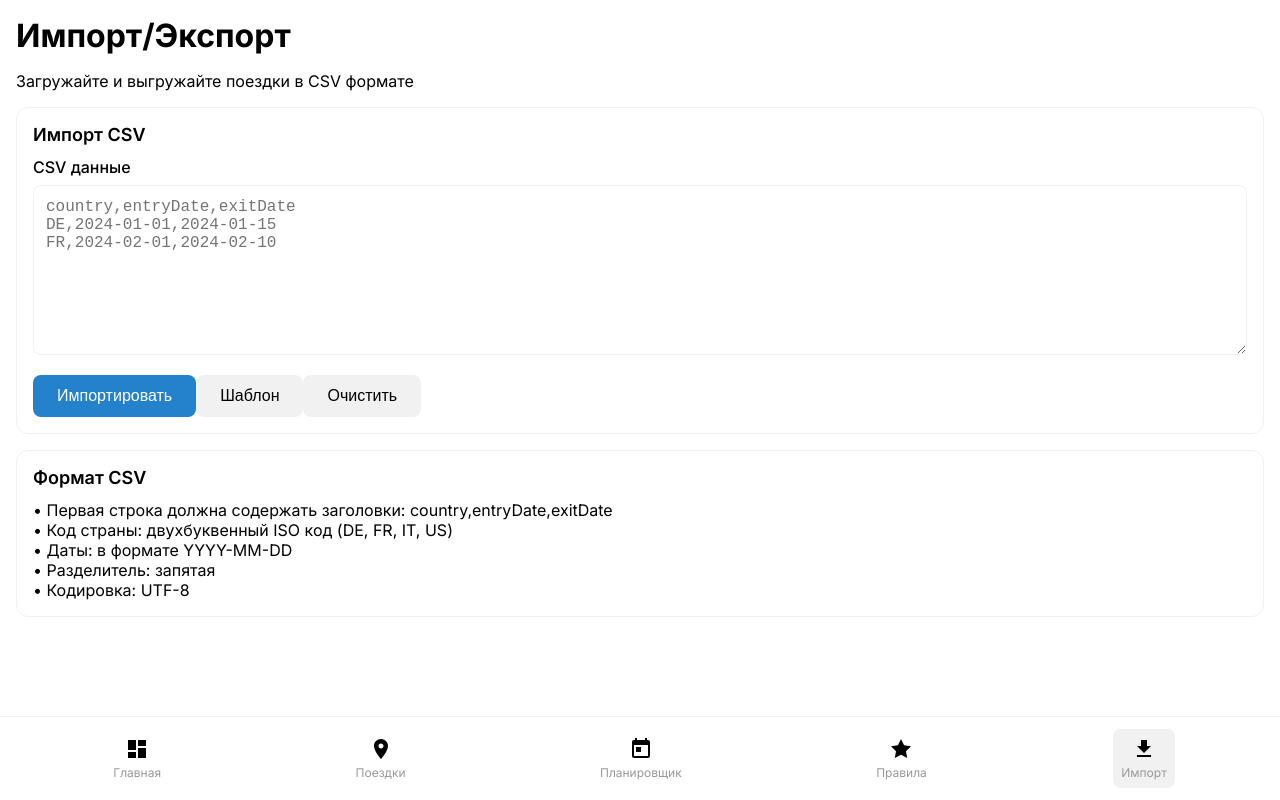
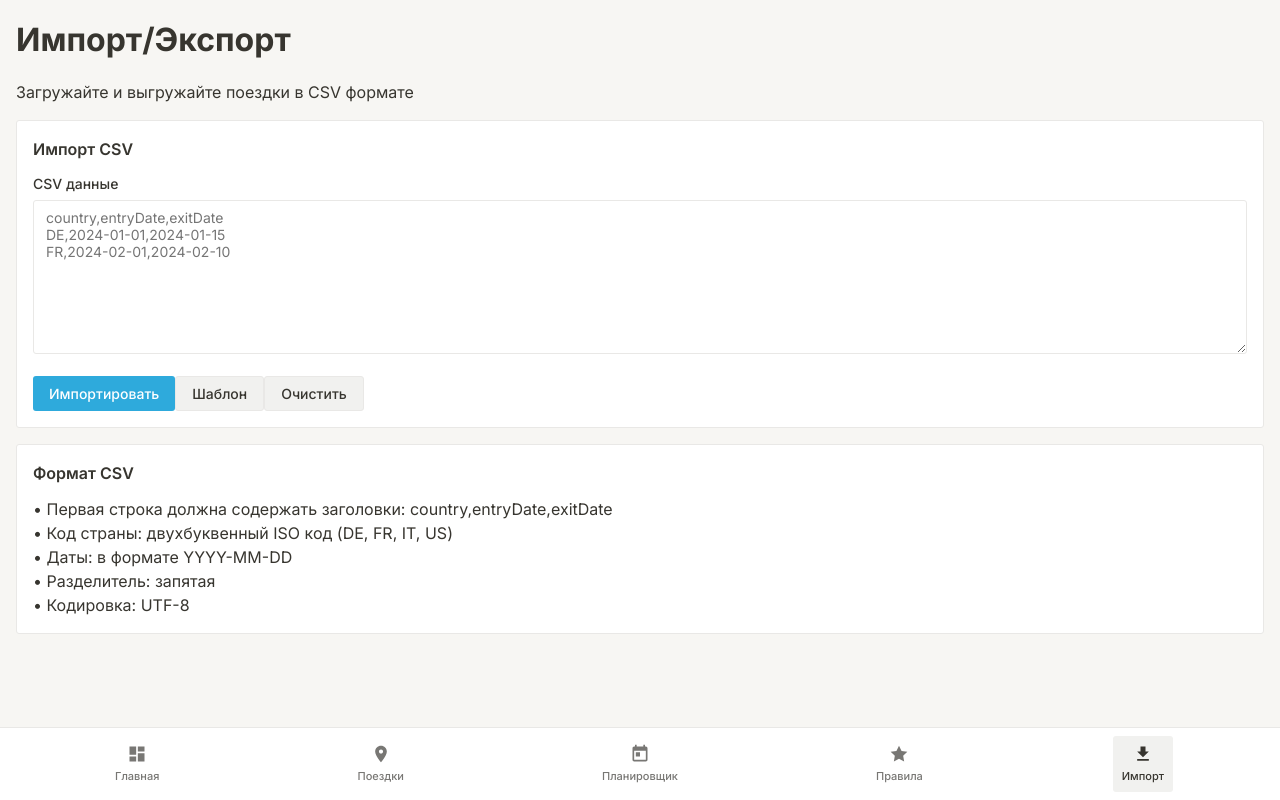
Before and after one commit to timatsusima/nomaddays, a Next.js app: page /import in a window 1280 px wide. Built offline with nearby package versions, Linux system fonts and the light colour scheme.

Commit message:
Complete Notion-style redesign: light theme, minimal colors, compact CountrySelector

```diff
--- a/app/globals.css
+++ b/app/globals.css
@@ -3,13 +3,17 @@
 @tailwind utilities;
 
 :root {
-  --tg-theme-bg-color: #ffffff;
-  --tg-theme-text-color: #000000;
-  --tg-theme-hint-color: #999999;
-  --tg-theme-link-color: #2481cc;
-  --tg-theme-button-color: #2481cc;
-  --tg-theme-button-text-color: #ffffff;
-  --tg-theme-secondary-bg-color: #f1f1f1;
+  /* Notion-стиль цвета */
+  --notion-bg: #ffffff;
+  --notion-surface: #f7f6f3;
+  --notion-text: #37352f;
+  --notion-text-secondary: #787774;
+  --notion-border: #e9e8e6;
+  --notion-hover: #f1f1ef;
+  --notion-blue: #2eaadc;
+  --notion-blue-hover: #1ea7d4;
+  --notion-gray: #9b9a97;
+  --notion-gray-light: #f1f1ef;
 }
 
 * {
@@ -22,25 +26,26 @@ html,
 body {
   max-width: 100vw;
   overflow-x: hidden;
-  background-color: var(--tg-theme-bg-color);
-  color: var(--tg-theme-text-color);
+  background-color: var(--notion-bg);
+  color: var(--notion-text);
   font-family: -apple-system, BlinkMacSystemFont, 'Segoe UI', 'Roboto', 'Oxygen',
     'Ubuntu', 'Cantarell', 'Fira Sans', 'Droid Sans', 'Helvetica Neue',
     sans-serif;
-  /* Не даём iOS самовольно масштабировать текст */
   -webkit-text-size-adjust: 100%;
   text-size-adjust: 100%;
+  line-height: 1.5;
 }
 
-/* Сбрасываем нативные стили форм на iOS/Safari/Telegram */
+/* Сброс нативных стилей форм */
 button, input, select, textarea {
   -webkit-appearance: none;
   appearance: none;
   background: none;
   border-radius: 0;
+  font-family: inherit;
 }
 
-/* Убираем авто-увеличение размеров инпутов на iOS при фокусе */
+/* Фикс для iOS */
 input, select, textarea {
   font-size: 16px;
 }
@@ -48,6 +53,7 @@ input, select, textarea {
 body {
   padding: 16px;
   padding-bottom: 100px;
+  background-color: var(--notion-surface);
 }
 
 a {
@@ -55,122 +61,92 @@ a {
   text-decoration: none;
 }
 
-/* Telegram WebApp стили */
-.tg-webapp {
-  background-color: var(--tg-theme-bg-color);
-  color: var(--tg-theme-text-color);
+/* Notion-стиль кнопки */
+.btn {
+  background-color: var(--notion-blue);
+  color: white;
+  border: none;
+  border-radius: 3px;
+  padding: 8px 16px;
+  font-size: 14px;
+  font-weight: 500;
+  cursor: pointer;
+  transition: background-color 0.2s;
+  display: inline-flex;
+  align-items: center;
+  justify-content: center;
+  min-height: 32px;
 }
 
-/* Навигация */
-.nav-bar {
-  position: fixed;
-  bottom: 0;
-  left: 0;
-  right: 0;
-  background-color: var(--tg-theme-bg-color);
-  border-top: 1px solid var(--tg-theme-secondary-bg-color);
-  padding: 12px 16px;
-  display: flex;
-  justify-content: space-around;
-  z-index: 1000;
-}
-
-.nav-item {
-  display: flex;
-  flex-direction: column;
-  align-items: center;
-  padding: 8px;
-  border-radius: 8px;
-  transition: background-color 0.2s;
-}
-
-.nav-item.active {
-  background-color: var(--tg-theme-secondary-bg-color);
-}
-
-.nav-item svg {
-  width: 24px;
-  height: 24px;
-  margin-bottom: 4px;
-}
-
-.nav-item span {
-  font-size: 12px;
-  color: var(--tg-theme-hint-color);
-}
-
-/* Кнопки */
-.btn {
-  background-color: var(--tg-theme-button-color);
-  color: var(--tg-theme-button-text-color);
-  border: none;
-  border-radius: 8px;
-  padding: 12px 24px;
-  font-size: 16px;
-  font-weight: 500;
-  cursor: pointer;
-  transition: opacity 0.2s;
-}
-
-.btn:active {
-  opacity: 0.8;
+.btn:hover {
+  background-color: var(--notion-blue-hover);
 }
 
 .btn-secondary {
-  background-color: var(--tg-theme-secondary-bg-color);
-  color: var(--tg-theme-text-color);
+  background-color: var(--notion-gray-light);
+  color: var(--notion-text);
+  border: 1px solid var(--notion-border);
 }
 
-.btn-danger {
-  background-color: #ff4444;
-  color: white;
+.btn-secondary:hover {
+  background-color: var(--notion-hover);
 }
 
-/* Карточки */
+/* Notion-стиль карточки */
 .card {
-  background-color: var(--tg-theme-bg-color);
-  border: 1px solid var(--tg-theme-secondary-bg-color);
-  border-radius: 12px;
+  background-color: var(--notion-bg);
+  border: 1px solid var(--notion-border);
+  border-radius: 3px;
   padding: 16px;
   margin-bottom: 16px;
+  transition: border-color 0.2s;
+}
+
+.card:hover {
+  border-color: var(--notion-blue);
 }
 
 .card-title {
-  font-size: 18px;
+  font-size: 16px;
   font-weight: 600;
   margin-bottom: 12px;
+  color: var(--notion-text);
 }
 
-/* Формы */
+/* Notion-стиль форм */
 .form-group {
   margin-bottom: 16px;
 }
 
 .form-label {
   display: block;
-  margin-bottom: 8px;
+  margin-bottom: 6px;
   font-weight: 500;
-  color: var(--tg-theme-text-color);
+  color: var(--notion-text);
+  font-size: 14px;
 }
 
 .form-input {
   width: 100%;
-  padding: 12px;
-  border: 1px solid var(--tg-theme-secondary-bg-color);
-  border-radius: 8px;
-  font-size: 16px;
-  background-color: var(--tg-theme-bg-color);
-  color: var(--tg-theme-text-color);
+  padding: 8px 12px;
+  border: 1px solid var(--notion-border);
+  border-radius: 3px;
+  font-size: 14px;
+  background-color: var(--notion-bg);
+  color: var(--notion-text);
+  transition: border-color 0.2s;
+  min-height: 36px;
 }
 
 .form-input:focus {
   outline: none;
-  border-color: var(--tg-theme-link-color);
+  border-color: var(--notion-blue);
+  box-shadow: 0 0 0 1px var(--notion-blue);
 }
 
-/* Статусы */
+/* Notion-стиль статусов */
 .status-ok {
-  color: #00c853;
+  color: #4caf50;
 }
 
 .status-warning {
@@ -181,7 +157,7 @@ a {
   color: #f44336;
 }
 
-/* Утилиты */
+/* Notion-стиль утилиты */
 .text-center {
   text-align: center;
 }
@@ -218,16 +194,67 @@ a {
   display: none;
 }
 
+/* Notion-стиль навигации */
+.nav-bar {
+  position: fixed;
+  bottom: 0;
+  left: 0;
+  right: 0;
+  background-color: var(--notion-bg);
+  border-top: 1px solid var(--notion-border);
+  padding: 8px 16px;
+  display: flex;
+  justify-content: space-around;
+  z-index: 1000;
+}
+
+.nav-item {
+  display: flex;
+  flex-direction: column;
+  align-items: center;
+  padding: 8px;
+  border-radius: 3px;
+  transition: background-color 0.2s;
+  min-width: 60px;
+}
+
+.nav-item.active {
+  background-color: var(--notion-hover);
+}
+
+.nav-item svg {
+  width: 20px;
+  height: 20px;
+  margin-bottom: 4px;
+  color: var(--notion-text-secondary);
+}
+
+.nav-item.active svg {
+  color: var(--notion-text);
+}
+
+.nav-item span {
+  font-size: 11px;
+  color: var(--notion-text-secondary);
+  font-weight: 500;
+}
+
+.nav-item.active span {
+  color: var(--notion-text);
+}
+
 /* Адаптивность */
 @media (max-width: 480px) {
   body {
     padding: 12px;
   }
+
   .card {
     padding: 12px;
   }
+
   .btn {
-    padding: 10px 20px;
-    font-size: 14px;
+    padding: 6px 12px;
+    font-size: 13px;
   }
 }
```
Also changed, not shown: components/CountrySelector.tsx (+5 -5 lines).
